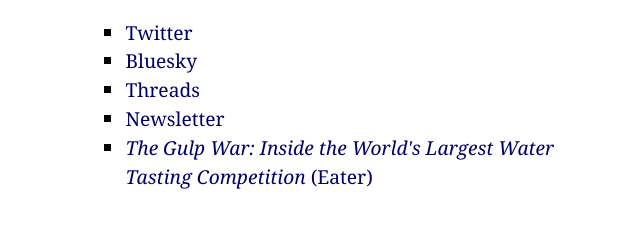
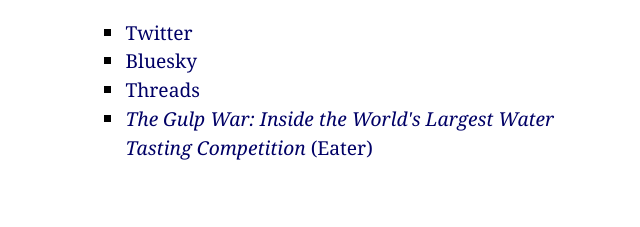
Before and after one commit to davestroup/davestroup.github.io, a plain HTML site: page index.html in a window 1280 px wide. Shown: the part 219-446 px from the top of the page, without its empty margins (297-937 px from the left). Drawn offline with Linux system fonts and the light colour scheme.

Commit message:
Update index.html

```diff
--- a/index.html
+++ b/index.html
@@ -16,7 +16,6 @@
 		<li><a href="https://twitter.com/davestroup" title="The bird site">Twitter</a>
 		<li><a href="https://bsky.app/profile/davestroup.com" title="The sky site">Bluesky</a></li>
 		<li><a href="https://www.threads.net/@davestroup" title="The other other site">Threads</a></li>
-		<li><a href="https://tinyletter.com/davestroup" title="Infrequent newsletter">Newsletter</a></li>
 		<li><a href="https://www.eater.com/2018/7/24/17602206/berkeley-springs-water-tasting-bottled-water-west-virginia" title="A piece I wrote about drinking water"><em>The Gulp War: Inside the World's Largest Water Tasting Competition</em> (Eater)</a></li>
 
 	</ul>
```
